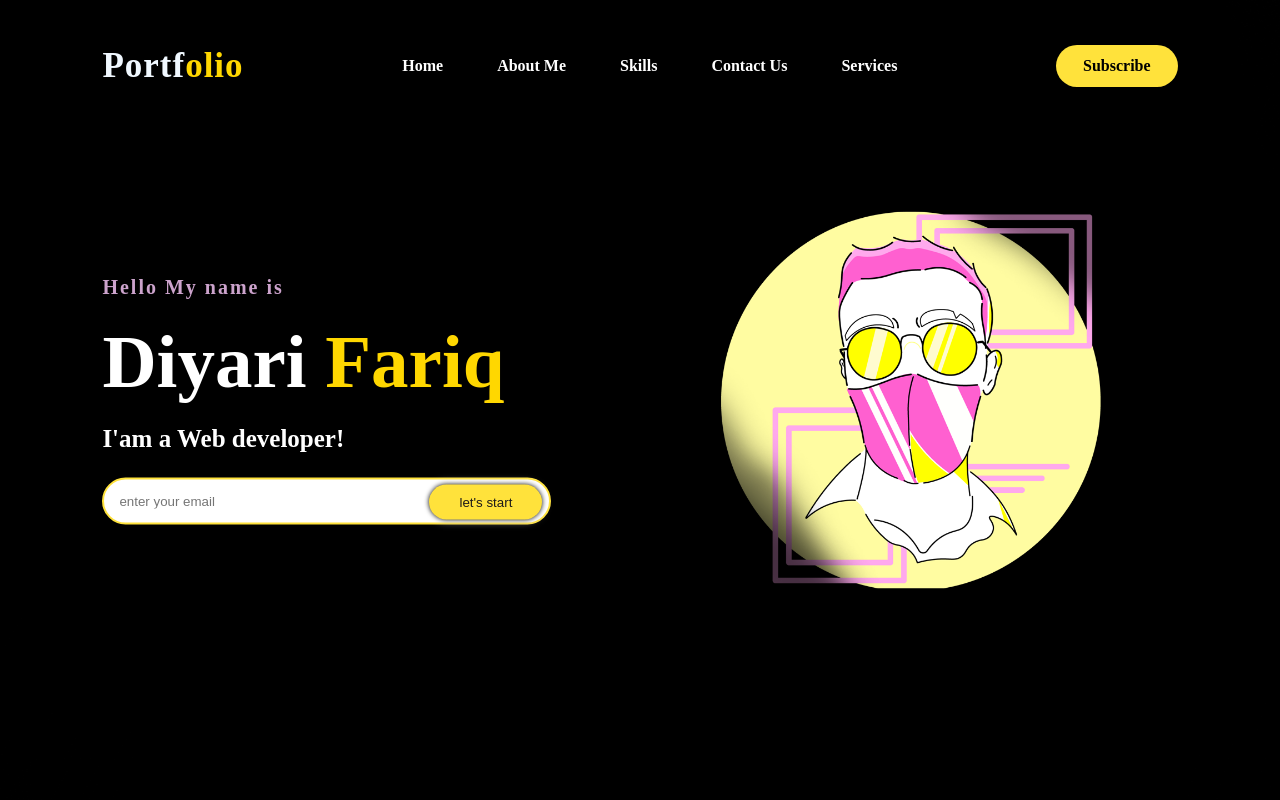
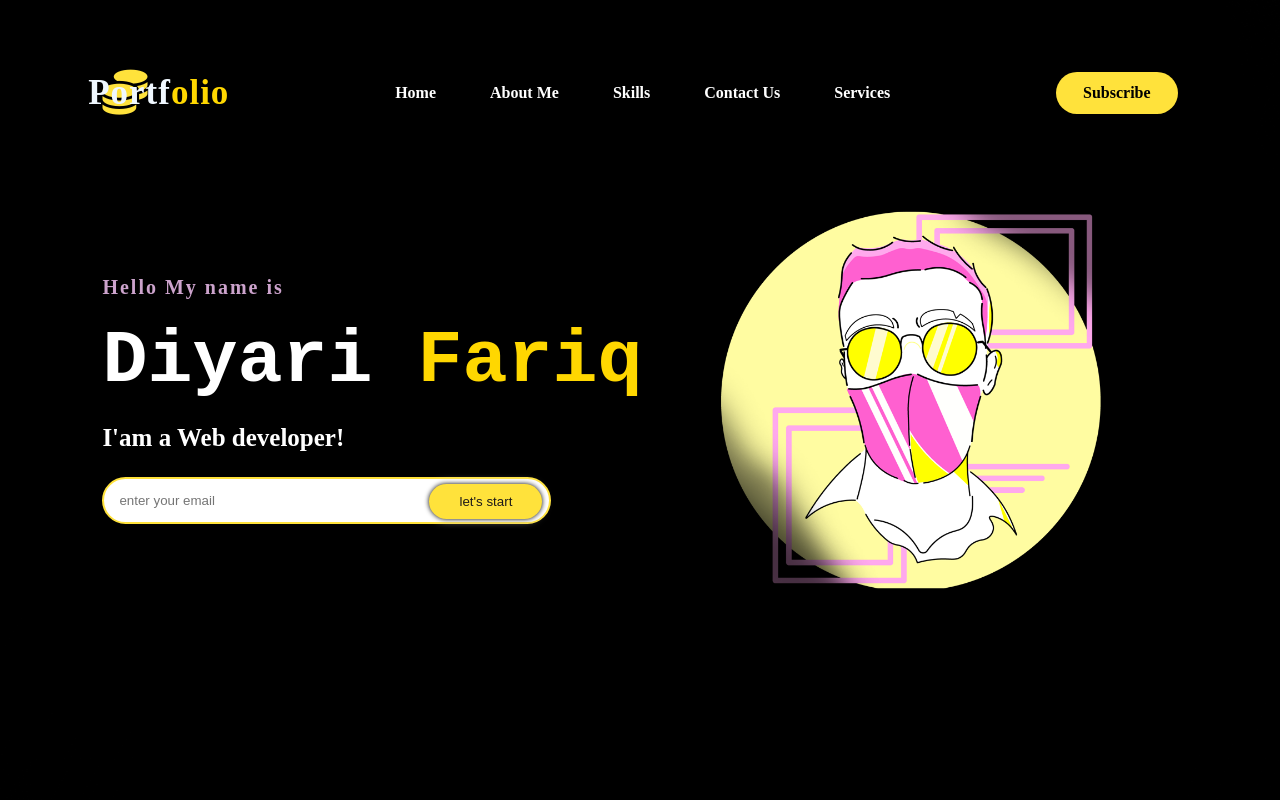
Before and after one commit to dearyfareq/portfolio-final, a plain HTML site: page port.html in a window 1280 px wide. Shown: the top 800 px of the page. Drawn offline with Linux system fonts and the light colour scheme.

Commit message:
added coin icon next to portfolio and set a negative margin styls

```diff
--- a/port.html
+++ b/port.html
@@ -11,6 +11,7 @@
     <!-- hero part-->
     <div class="hero">
       <nav>
+        <i class="fa-solid fa-coins coin" ></i>
         <h2 class="logo">Portf<span>olio</span></h2>
         <ul>
           <li><a href="#">Home</a></li>
--- a/style.css
+++ b/style.css
@@ -66,6 +66,7 @@ h1 {
   color: white;
   margin: 20px 0px 20px;
   font-size: 75px;
+  font-family:monospace;
 }
 h3 {
   color: white;
@@ -265,3 +266,13 @@ i {
   transition: 0.4s;
   transform: scale(1.1);
 }
+
+@font-face {
+  font-family: 'Monaco';
+  font-style: normal;
+  font-weight: normal;
+  src: local('Monaco'), url('Monaco.woff') format('woff');
+  }
+  .coin{
+    margin-right: -200px;
+  }
```
